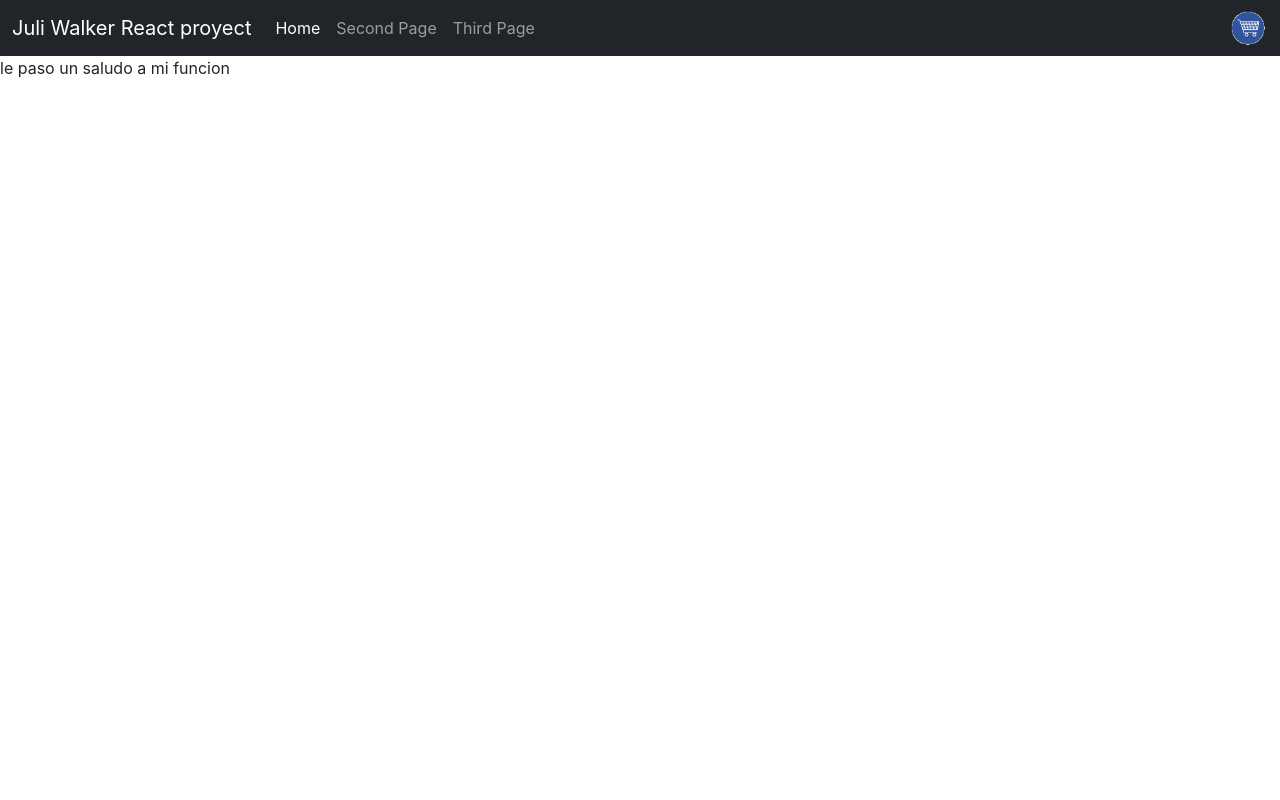
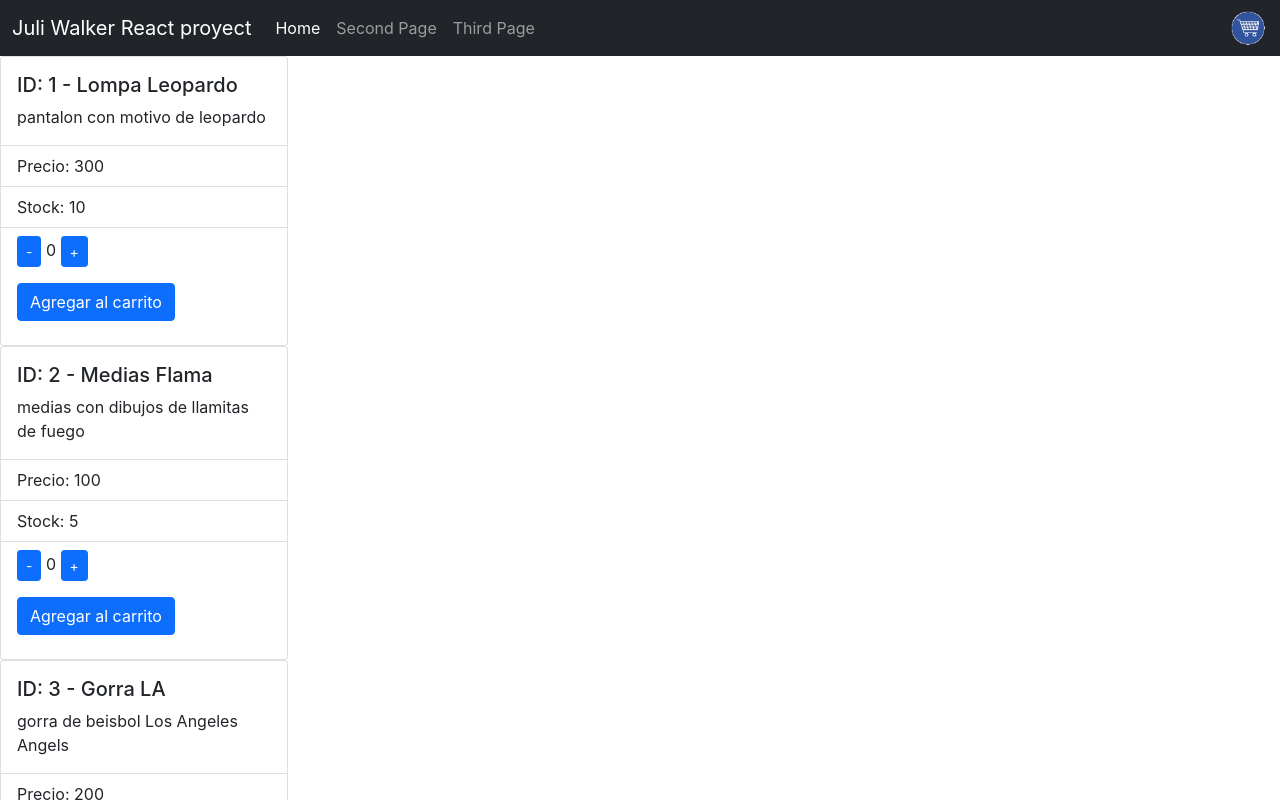
Before and after one commit to JuliWalker/reactApp-JuliWalker, a React (Create React App) app: page / in a window 1280 px wide. Shown: the top 800 px of the page. Built offline with nearby package versions, Linux system fonts and the light colour scheme.

Commit message:
Agrego los bloqeus de productos y contador, entrega de la clase 5

```diff
--- a/src/App.js
+++ b/src/App.js
@@ -1,14 +1,12 @@
 import './App.css'
 import NavBar from './components/NavBar'
 import ItemListContainer from './components/ItemListContainer'
-import ComponenteBasico from './components/ComponenteBasico'
 
 function App() {
   return (
     <>
     <NavBar />
-    <ItemListContainer greeting={"le paso un saludo a mi funcion"} />
-    <ComponenteBasico />
+    <ItemListContainer />
     </>
   );
 }
--- a/src/components/ItemCount.jsx
+++ b/src/components/ItemCount.jsx
@@ -0,0 +1,37 @@
+import { Alert } from "bootstrap";
+import react from "react";
+import { useState } from "react";
+import { useEffect } from "react";
+
+export default function ItemCount({ CantMax, CantIni }) {
+
+    const [cantidad, setCantidad] = useState(CantIni);
+
+    function sumar() {
+        let aux = cantidad
+        if (aux < CantMax) {
+            setCantidad(aux + 1)
+        } else {
+            alert("no tenemos mas stock de ese producto")
+        }
+    }
+
+    function restar() {
+        let aux = cantidad;
+        if (aux > 0) {
+            setCantidad(cantidad - 1)
+        }
+    }
+
+
+    return (
+        <>
+            <button type="button" className="btn btn-primary btn-sm" onClick={() => restar()}> - </button>
+            <span>  {cantidad}  </span>
+            <button type="button" className="btn btn-primary btn-sm" onClick={() => sumar()}> + </button>
+            <br />
+            <button type="button" className="btn btn-primary my-3">Agregar al carrito</button>
+        </>
+    )
+
+}
--- a/src/components/ItemList.jsx
+++ b/src/components/ItemList.jsx
@@ -0,0 +1,16 @@
+import react from "react";
+import { useState } from "react";
+import { useEffect } from "react";
+import ItemUnico from "./ItemUnico";
+
+export default function ItemList({arrayProductos}) {
+
+    return (
+        <>
+            {
+                arrayProductos.map(item=> <ItemUnico item={item} />)
+            }
+        </>
+    )
+
+}
--- a/src/components/ItemListContainer.jsx
+++ b/src/components/ItemListContainer.jsx
@@ -1,10 +1,19 @@
 import react from "react";
+import { useState } from "react";
+import { useEffect } from "react";
+import ItemList from "./ItemList";
 
-export default function NavBar({greeting}) {
+export default function ItemListContainer({}) {
+
+    const [arrayProductos, setArrayProductos] = useState ([
+        {id: '1', title: 'Lompa Leopardo', description: 'pantalon con motivo de leopardo', price: 300, pictureURL: '', stock: 10},
+        {id: '2', title: 'Medias Flama', description: 'medias con dibujos de llamitas de fuego', price: 100, pictureURL: '', stock: 5},
+        {id: '3', title: 'Gorra LA', description: 'gorra de beisbol Los Angeles Angels', price: 200, pictureURL: '', stock: 7}
+    ]);
 
     return (
         <>
-            <p>{greeting}</p>
+            < ItemList arrayProductos={arrayProductos} />
         </>
     )
 
--- /dev/null
+++ b/src/components/ItemUnico.jsx
@@ -0,0 +1,26 @@
+import react from "react";
+import { useState } from "react";
+import { useEffect } from "react";
+import ItemCount from "./ItemCount";
+
+export default function itemUnico({ item }) {
+
+    const CarritoPrevio = 0;
+
+    return (
+        <>
+            <div className="card" style={{width: 18 + 'rem'}}>
+                    <div className="card-body">
+                        <h5 className="card-title">ID: {item.id} - {item.title}</h5>
+                        <p className="card-text">{item.description}</p>
+                    </div>
+                    <ul className="list-group list-group-flush">
+                        <li className="list-group-item">Precio: {item.price}</li>
+                        <li className="list-group-item">Stock: {item.stock}</li>
+                        <li className="list-group-item">< ItemCount CantMax={item.stock} CantIni={CarritoPrevio} /></li>
+                    </ul>
+            </div>
+        </>
+    )
+
+}
```
Also changed, not shown: src/components/Item.jsx (deleted).
